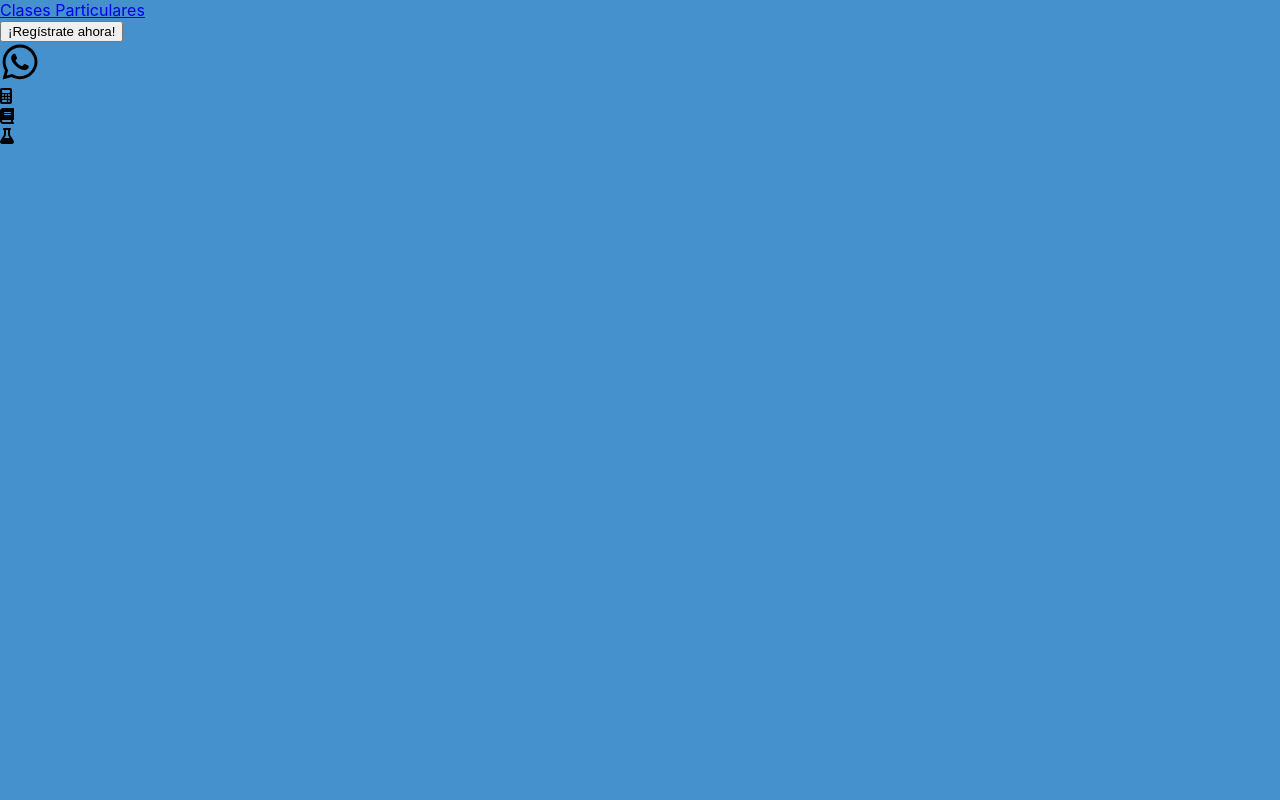
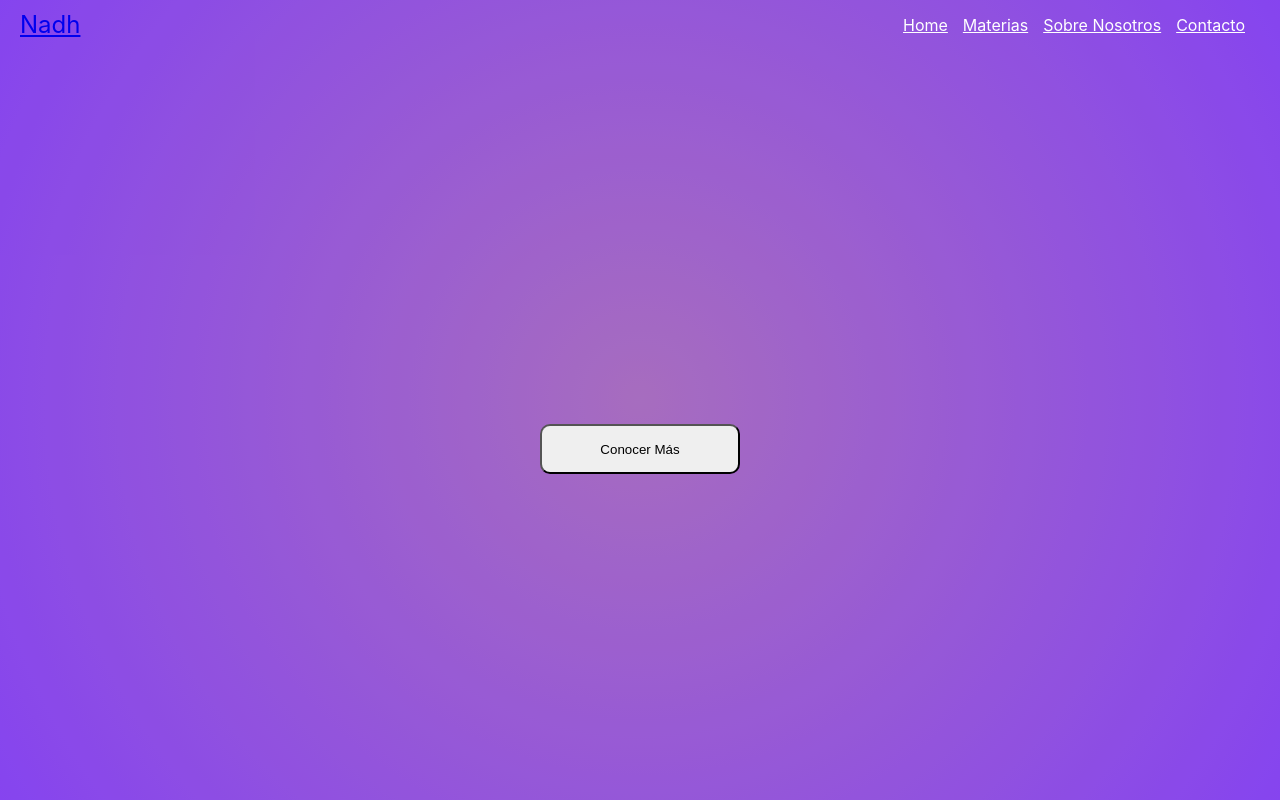
Before and after one commit to JulioCorradini/Nadh, a React (Create React App) app: page / in a window 1280 px wide. Shown: the top 800 px of the page. Built offline with nearby package versions, Linux system fonts and the light colour scheme.

Commit message:
Mejorando la posición y el estilo del Navbar y del Button.

```diff
--- a/package.json
+++ b/package.json
@@ -13,6 +13,7 @@
     "react-bootstrap": "^2.9.2",
     "react-dom": "^18.2.0",
     "react-icons": "^4.12.0",
+    "react-router-dom": "^6.21.1",
     "react-scripts": "5.0.1",
     "slick-carousel": "^1.8.1",
     "web-vitals": "^2.1.4"
--- /dev/null
+++ b/src/components/CallToAction.css
@@ -0,0 +1,12 @@
+.cta-container {
+    display: flex;
+    justify-content: center;
+    align-items: center;
+    height: 100vh; /* Ajusta según sea necesario para ocupar la altura completa de la pantalla */
+  }
+
+.button {
+    height: 50px;
+    width: 200px;
+    border-radius: 10px;
+}
--- a/src/components/CallToAction.js
+++ b/src/components/CallToAction.js
@@ -1,12 +1,13 @@
 // CallToAction.js
 import React from 'react';
 import { Button } from 'react-bootstrap';
+import './CallToAction.css'
 
 const CallToAction = () => {
   return (
     <div className="cta-container">
-      <Button variant="primary" size="lg">
-        ¡Regístrate ahora!
+      <Button className= "button" variant="primary" size="lg">
+        Conocer Más
       </Button>
     </div>
   );
--- /dev/null
+++ b/src/components/Navbar.css
@@ -0,0 +1,22 @@
+/* styles.css */
+
+/* Estilos para la barra de navegación */
+.navbar {
+    display: flex;
+    justify-content: space-between;
+    align-items: center;
+    padding: 10px 20px; /* Ajusta según sea necesario */
+  }
+
+  /* Estilos para el enlace del logotipo */
+  .navbar-brand {
+    font-size: 1.5rem; /* Ajusta según sea necesario */
+  }
+
+  /* Estilos para los enlaces de navegación */
+  .nav-link {
+    color: white; /* Cambia el color del texto según sea necesario */
+    margin-right: 15px; /* Espaciado entre enlaces */
+  }
+
+  /* Ajustar otros estilos según sea necesario */
--- a/src/components/Navbar.js
+++ b/src/components/Navbar.js
@@ -1,13 +1,18 @@
 // Navbar.js
 import React from 'react';
 import { Navbar, Nav } from 'react-bootstrap';
+//import { Link } from 'react-router-dom';
+import './Navbar.css';
 
 const NavigationBar = () => {
   return (
     <Navbar bg="dark" variant="dark">
-      <Navbar.Brand href="#">Clases Particulares</Navbar.Brand>
+      <Navbar.Brand href="#">Nadh</Navbar.Brand>
       <Nav className="ml-auto">
-        {/* Add navigation links if needed */}
+        <Nav.Link >Home</Nav.Link>
+        <Nav.Link >Materias</Nav.Link>
+        <Nav.Link >Sobre Nosotros</Nav.Link>
+        <Nav.Link >Contacto</Nav.Link>
       </Nav>
     </Navbar>
   );
--- a/src/components/NebulaBackground.css
+++ b/src/components/NebulaBackground.css
@@ -6,23 +6,24 @@
     width: 100%;
     height: 100%;
     z-index: -1;
-    animation: nebulaAnimation 20s infinite alternate;
+    animation: nebulaAnimation 10s infinite;
+    background: radial-gradient(circle, #8e44ad, #6410eb);
   }
 
   @keyframes nebulaAnimation {
     0% {
-      background: #8e44ad;
+      opacity: 0.7; /* Inicialmente menos opacidad para un inicio más suave */
     }
     25% {
-      background: #3498db;
+      opacity: 1; /* Aumento de la opacidad */
     }
     50% {
-      background: #e74c3c;
+      opacity: 0.7; /* Reducción de la opacidad */
     }
     75% {
-      background: #2ecc71;
+      opacity: 1; /* Aumento de la opacidad */
     }
     100% {
-      background: #f39c12;
+      opacity: 0.7; /* Reducción de la opacidad */
     }
-  }
+}
```
Also changed, not shown: src/App.css (deleted, +0 -38 lines), src/App.js (+0 -27 lines), 1 other file (tests, documents, lock files or other folders).
